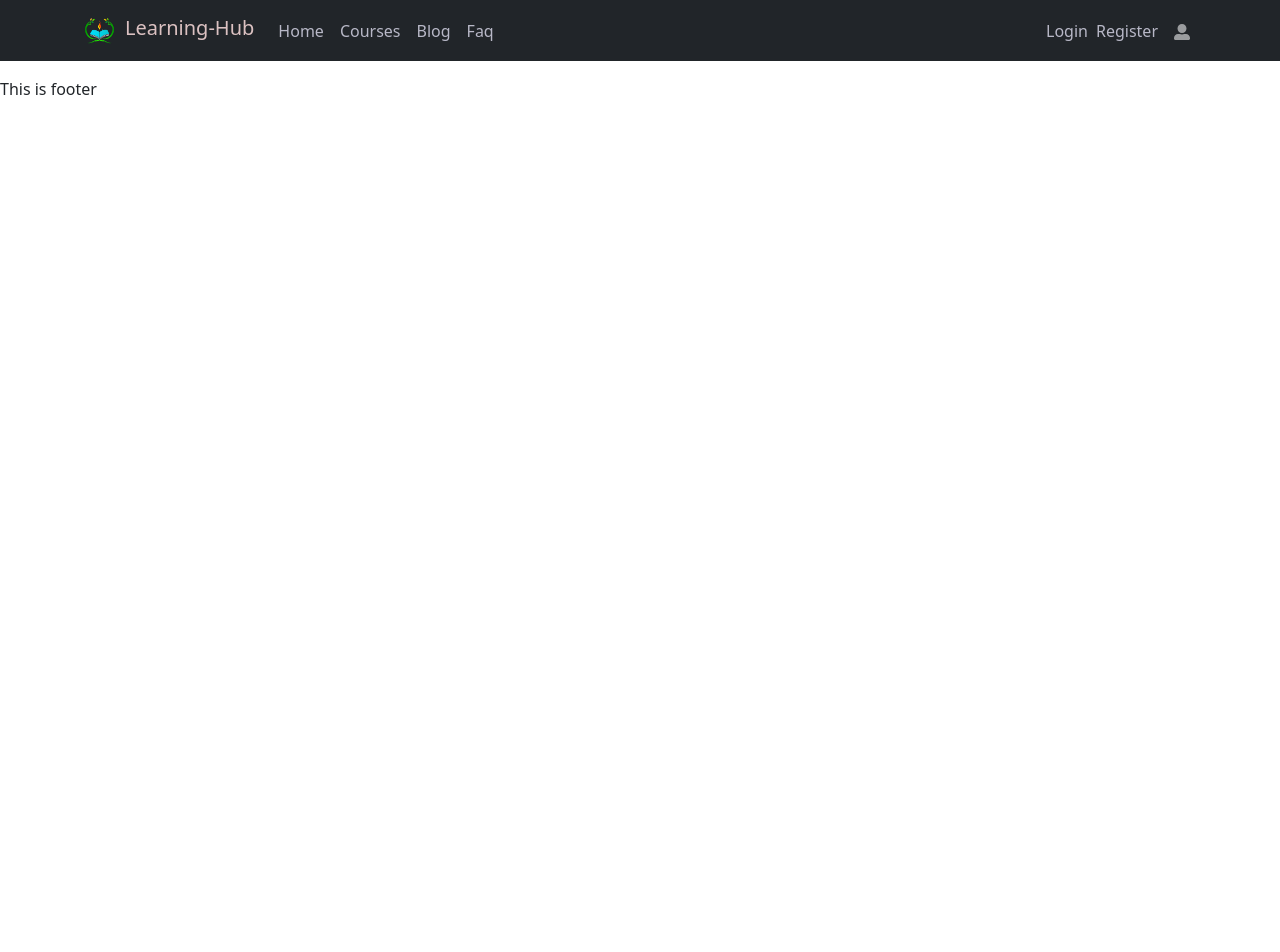
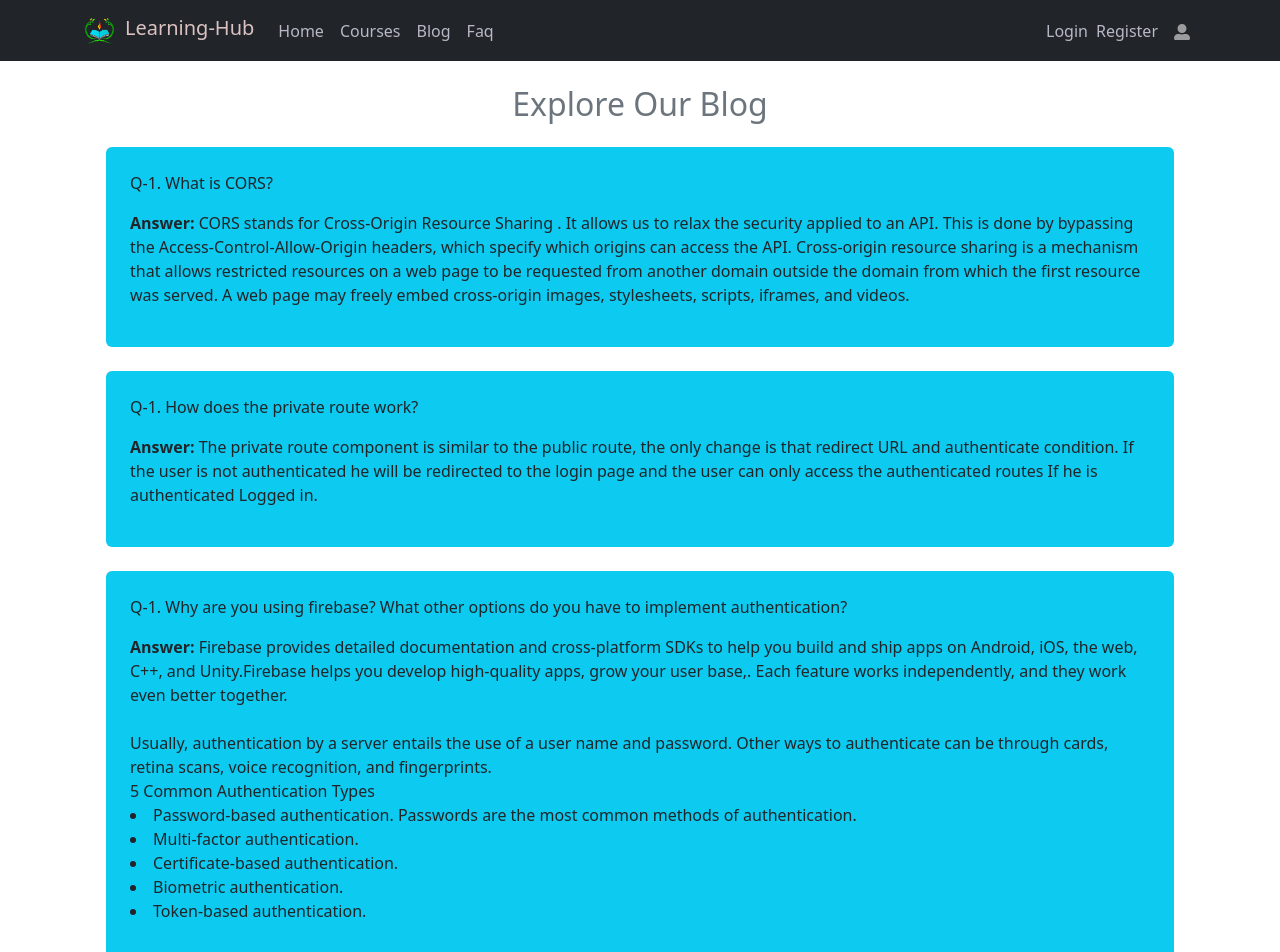
Before and after one commit to rocky-islam/learning-hub-client, a React (Create React App) app: page /blog in a window 1280 px wide. Shown: the top 952 px of the page. Before the commit the page ends 800 px from the top, so only its background shows below. Built offline with nearby package versions, Linux system fonts and the light colour scheme; no server answers.

Commit message:
blog page done

```diff
--- a/src/components/Blog/Blog.js
+++ b/src/components/Blog/Blog.js
@@ -4,9 +4,49 @@ import { Container } from 'react-bootstrap';
 const Blog = () => {
     return (
         <div>
-            <Container>
-                <div>
-                    <p></p>
+            <Container className='my-4'>
+                <div className='text-center text-secondary'>
+                    <h2>Explore Our Blog</h2>
+                </div>
+                <div className='p-4 bg-info rounded m-4'>
+                    <p>Q-1. What is CORS?</p>
+                    <p><span className='fw-semibold'>Answer: </span>
+                    CORS stands for Cross-Origin Resource Sharing . It allows us to relax the security applied to an API. This is done by bypassing the Access-Control-Allow-Origin headers, which specify which origins can access the API.
+                    Cross-origin resource sharing is a mechanism that allows restricted resources on a web page to be requested from another domain outside the domain from which the first resource was served. A web page may freely embed cross-origin images, stylesheets, scripts, iframes, and videos.
+                    </p>
+
+                </div>
+                <div className='p-4 bg-info rounded m-4'>
+                    <p>Q-1. How does the private route work?</p>
+                    <p><span className='fw-semibold'>Answer: </span>
+                    The private route component is similar to the public route, the only change is that redirect URL and authenticate condition. If the user is not authenticated he will be redirected to the login page and the user can only access the authenticated routes If he is authenticated Logged in.
+                    </p>
+
+                </div>
+                <div className='p-4 bg-info rounded m-4'>
+                    <p>Q-1. Why are you using firebase? What other options do you have to implement authentication?</p>
+                    <p><span className='fw-semibold'>Answer: </span>
+                    Firebase provides detailed documentation and cross-platform SDKs to help you build and ship apps on Android, iOS, the web, C++, and Unity.Firebase helps you develop high-quality apps, grow your user base,. Each feature works independently, and they work even better together. <br /><br/>
+                    Usually, authentication by a server entails the use of a user name and password. Other ways to authenticate can be through cards, retina scans, voice recognition, and fingerprints. <br />
+                    <span>
+                        5 Common Authentication Types
+                        <li>Password-based authentication. Passwords are the most common methods of authentication.</li>
+                        <li>Multi-factor authentication.</li>
+                        <li>Certificate-based authentication.</li>
+                        <li>Biometric authentication.</li>
+                        <li>Token-based authentication.</li>
+                    </span>
+
+                    </p>
+
+                </div>
+                <div className='p-4 bg-info rounded m-4'>
+                    <p>Q-1. What is Node? How does Node work?</p>
+                    <p><span className='fw-semibold'>Answer: </span>
+                        Node.js is an open-source, cross-platform, back-end JavaScript runtime environment that runs on a JavaScript Engine and executes JavaScript code outside a web browser, which was designed to build scalable network applications. <br /> <br />
+                        It is a used as backend service where javascript works on the server-side of the application. This way javascript is used on both frontend and backend. Node. js runs on chrome v8 engine which converts javascript code into machine code, it is highly scalable, lightweight, fast, and data-intensive.
+                    </p>
+
                 </div>
             </Container>
         </div>
```
